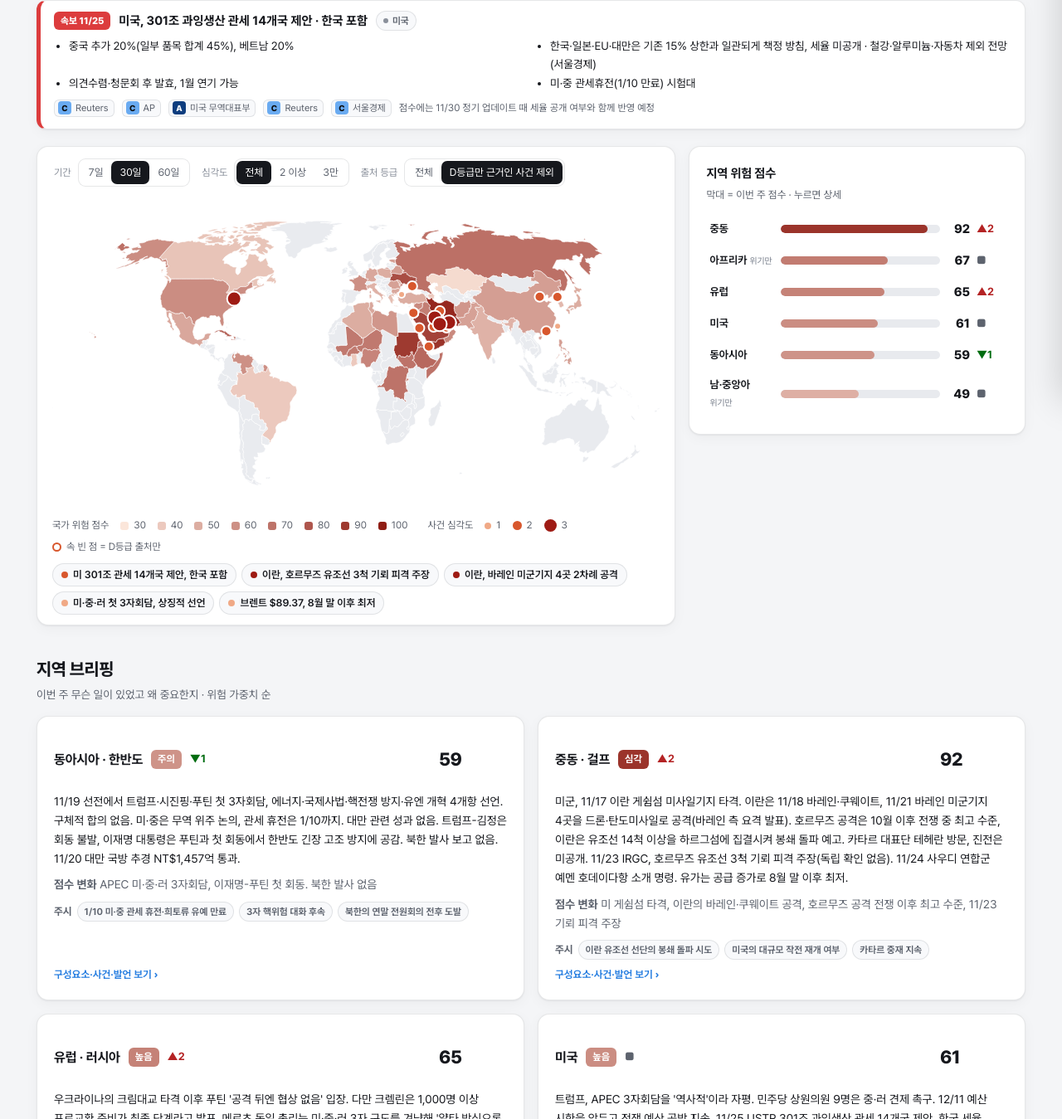
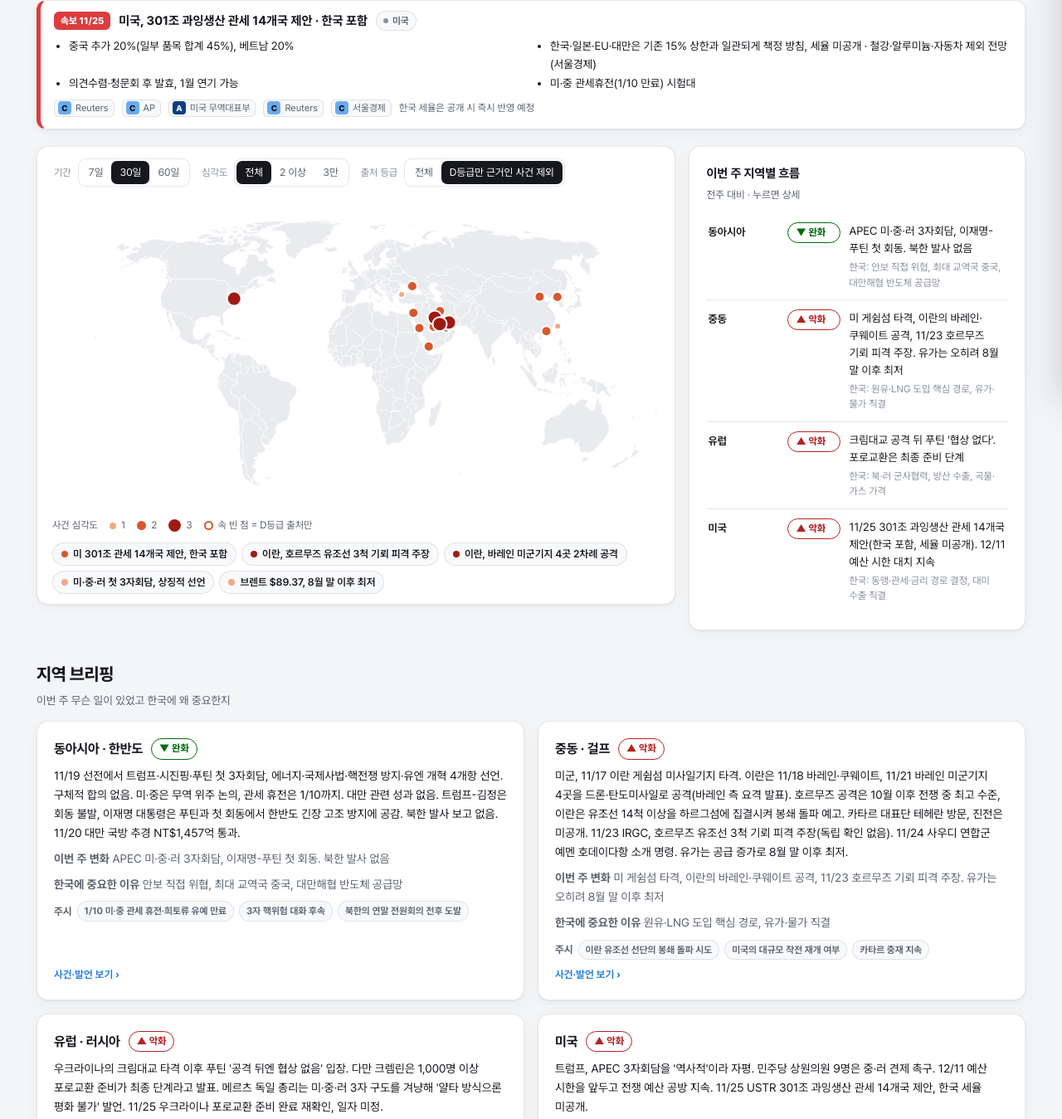
Before and after one commit to navy588/geo-radar, a plain HTML site: page index.html in a window 1280 px wide. Shown: the part 316-1665 px from the top of the page at 83% size. Drawn offline with Linux system fonts and the light colour scheme.

Commit message:
Drop risk scores from the page; show core regions only
- Region panel shows direction (worse/steady/easing) with reason and
  why it matters for Korea, instead of 0-100 scores
- Hide South/Central Asia and Africa
- Map shows events only, no score shading

Co-Authored-By: Claude Opus 5.5 <noreply@anthropic.com>
Claude-Session: https://claude.ai/code/session_01RZwFj3B7djPEZcowoqf7zM

```diff
--- a/index.html
+++ b/index.html
@@ -270,6 +270,8 @@ svg .lbl{fill:var(--ink);font-weight:650}
 .qc .who{font-size:12.5px;color:var(--ink-2);display:flex;flex-wrap:wrap;gap:4px 8px;align-items:center}
 .qc .who b{color:var(--ink)}
 .rr{padding:12px 0;border-top:1px solid var(--line)}.rr:first-child{border-top:0}.rm{display:flex;align-items:center;gap:8px;flex-wrap:wrap}.rtk{font-size:14px;line-height:1.6;margin:4px 0}.rl{background:none;border:0;padding:0;font:inherit;font-size:12px;color:var(--ink-3);cursor:pointer;text-align:left}
+.dchip{display:inline-flex;align-items:center;gap:4px;font-size:12px;font-weight:750;padding:2px 9px;border-radius:999px;border:1px solid currentColor;white-space:nowrap}.dchip.up{color:var(--crit-ink)}.dchip.down{color:var(--good-ink)}.dchip.flat{color:var(--ink-2)}
+.dr{display:grid;grid-template-columns:86px 64px minmax(0,1fr);gap:10px;align-items:start;width:100%;border:0;border-top:1px solid var(--line);background:none;padding:11px 2px;cursor:pointer;text-align:left;font:inherit;color:inherit}.dr:first-child{border-top:0}.dr .rn{padding-top:2px}.dr .tx{font-size:13.5px;line-height:1.55}.dr .ko{display:block;font-size:12px;color:var(--ink-3);margin-top:3px}
 .qg{grid-column:1/-1;margin:6px 0 0;font-size:15px}
 .rbr .more{margin-top:auto}
 .st{font-size:11px;font-weight:700;padding:1px 7px;border-radius:999px;border:1px solid var(--line);background:var(--surface-2)}
@@ -299,13 +301,13 @@ svg .lbl{fill:var(--ink);font-weight:650}
     <div class="grid g-map">
       <div class="card" style="padding:14px 14px 10px"><div class="filters" id="mapf" style="margin:0 0 8px"></div><div id="map"></div><div class="legend" id="mapLeg" style="margin:6px 4px 0"></div><div class="hl" id="hl"></div></div>
       <div class="grid" style="align-content:start">
-                <div class="card"><h3>지역 위험 점수</h3><p class="sub">막대 = 이번 주 점수 · 누르면 상세</p><div id="rbars"></div></div>
+                <div class="card"><h3>이번 주 지역별 흐름</h3><p class="sub">전주 대비 · 누르면 상세</p><div id="rbars"></div></div>
       </div>
     </div>
   </section>
 
   <section id="brief">
-    <div class="sh"><div><h2>지역 브리핑</h2><p>이번 주 무슨 일이 있었고 왜 중요한지 · 위험 가중치 순</p></div></div>
+    <div class="sh"><div><h2>지역 브리핑</h2><p>이번 주 무슨 일이 있었고 한국에 왜 중요한지</p></div></div>
     <div class="grid g-2" id="rbrief"></div>
   </section>
 
@@ -349,7 +351,7 @@ svg .lbl{fill:var(--ink);font-weight:650}
   <section id="audit">
     <div class="sh"><div><h2>출처 감사·방법론</h2></div></div>
     <div class="grid g-3" id="auditTiles"></div>
-    <details class="card" style="margin-top:16px"><summary style="cursor:pointer;font-weight:700">점수 산출 방식</summary><div id="method" style="margin-top:10px"></div></details>
+    <details class="card" style="margin-top:16px"><summary style="cursor:pointer;font-weight:700">판단 기준</summary><div id="method" style="margin-top:10px"></div></details>
     <details class="card" style="margin-top:16px"><summary style="cursor:pointer;font-weight:700">전체 출처 목록과 검증 제외 자료</summary>
       <div style="display:flex;justify-content:flex-end;margin-top:10px"><input class="search" id="q" placeholder="발행처·제목 검색"></div>
       <div class="filters" id="srcf" style="margin-top:10px"></div>
@@ -384,6 +386,9 @@ const TYPEC={official:'--s1',thinktank:'--s2',ib:'--s3',data:'--s4',news:'--s5',
 const COMPC=['--s1','--s2','--s3','--s4','--s5'];
 const fmtD=s=>{if(!s)return '날짜 미표시';const [y,m,d]=s.split('-');return `${y}.${m}.${d}`};
 const md=s=>{const [y,m,d]=s.split('-');return `${+m}/${+d}`};
+const DIR={up:['악화','▲','up'],down:['완화','▼','down'],flat:['유지','■','flat']};
+const dirOf=id=>{const c=(L.changes||[]).find(x=>x.region===id);return {c,d:DIR[c?.dir||'flat']}};
+const dirChip=id=>{const {d}=dirOf(id);return `<span class="dchip ${d[2]}">${d[1]} ${d[0]}</span>`};
 const bandOf=v=>D.method.bands.find(b=>v>=b.min&&v<=b.max)||D.method.bands[0];
 
 function cite(ids){
@@ -434,6 +439,9 @@ document.addEventListener('click',e=>{const b=e.target.closest('.cite');if(b){e.
 // ---------- load
 const boot=([d,w])=>{D=d;W=w;S=d.snapshots;L=S[S.length-1];P=S[S.length-2];
   d.sources.forEach(s=>SRC[s.id]=s);d.regions.forEach(r=>RG[r.id]=r);
+  const CORE=new Set(d.regions.filter(r=>r.tier===1).map(r=>r.id));const inC=x=>CORE.has(x.region);
+  d.regions=d.regions.filter(r=>CORE.has(r.id));d.events=d.events.filter(inC);d.upcoming=(d.upcoming||[]).filter(inC);
+  ['experts','expertViews','headlines','judgments','changes'].forEach(k=>{if(L[k])L[k]=L[k].filter(inC)});
   const use=(ids,label)=>(ids||[]).forEach(i=>(USED[i]=USED[i]||[]).push(label));
   (L.judgments||[]).forEach(j=>{use(j.basis,'핵심 판단: '+j.text);use(j.dissentSrc,'반대 근거: '+j.text)});
   d.events.forEach(e=>use(e.src,`사건 ${md(e.date)}: ${e.title}`));
@@ -460,7 +468,7 @@ function renderAll(){
   renderReports();renderKorea();renderAudit();renderMapFilters();renderHL();renderFlash();renderBoard();renderRBars();renderScen();renderBrief();renderQuotes();
   $('#lede').textContent=L.oneLiner;
   renderCharts();
-  $('#foot').innerHTML=`${esc(D.method.summary)}<br>점수와 확률은 편집 판단으로, 투자·정책 결정의 단독 근거로 사용 금지. 출처 저작권은 각 발행처 소유. 데이터: <a href="data/geo.json">geo.json</a>`;
+  $('#foot').innerHTML=`지역 흐름·가능성·확률은 편집 판단으로, 투자·정책 결정의 단독 근거로 사용 금지. 출처 저작권은 각 발행처 소유. 데이터: <a href="data/geo.json">geo.json</a>`;
   const ths=$('#theme');ths.textContent=document.documentElement.dataset.theme==='dark'?'라이트 모드':'다크 모드';
   ths.onclick=()=>{const t=document.documentElement.dataset.theme==='dark'?'light':'dark';document.documentElement.dataset.theme=t;localStorage.setItem('gr-theme',t);ths.textContent=t==='dark'?'라이트 모드':'다크 모드';renderCharts()};
   // nav highlight
@@ -491,16 +499,16 @@ function renderMap(){
   const el=$('#map');el.innerHTML='';const w=el.clientWidth||800,h=Math.round(w*0.52);
   const feats=topojson.feature(W,W.objects.countries).features.filter(f=>f.id!=='010');
   const proj=d3.geoNaturalEarth1().fitExtent([[4,4],[w-4,h-4]],{type:'FeatureCollection',features:feats});const path=d3.geoPath(proj);
-  const svg=d3.select(el).append('svg').attr('viewBox',`0 0 ${w} ${h}`).attr('role','img').attr('aria-label','국가별 위험 점수와 사건 위치 지도');
+  const svg=d3.select(el).append('svg').attr('viewBox',`0 0 ${w} ${h}`).attr('role','img').attr('aria-label','주요 사건 위치 지도');
   const sc=L.countries,names=D.countryNames;
-  svg.append('g').selectAll('path').data(feats).join('path').attr('d',path).attr('fill',f=>{const k=String(f.id).padStart(3,'0');return sc[k]!=null?riskColor(sc[k]):css('--nodata')}).attr('stroke',css('--land-stroke')).attr('stroke-width',.6)
-    .on('mousemove',(ev,f)=>{const k=String(f.id).padStart(3,'0');if(sc[k]==null)return hideTip();showTip(ev,`<b>${esc(names[k]||k)}</b><br>위험 점수 ${sc[k]} · ${bandOf(sc[k]).label}`)}).on('mouseleave',hideTip);
+  svg.append('g').selectAll('path').data(feats).join('path').attr('d',path).attr('fill',css('--nodata')).attr('stroke',css('--land-stroke')).attr('stroke-width',.6)
+    .on('mousemove',(ev,f)=>{const k=String(f.id).padStart(3,'0');if(!names[k])return hideTip();showTip(ev,`<b>${esc(names[k])}</b>`)}).on('mouseleave',hideTip);
   const ev=filteredEvents();const r=d3.scaleOrdinal([1,2,3],[4,6,8.5]);
   svg.append('g').selectAll('circle').data([...ev].sort((a,b)=>a.sev-b.sev)).join('circle').attr('cx',d=>proj([d.lon,d.lat])[0]).attr('cy',d=>proj([d.lon,d.lat])[1]).attr('r',d=>r(d.sev)).attr('fill',d=>dOnly(d)?css('--surface'):sevC(d.sev)).attr('stroke',d=>dOnly(d)?sevC(d.sev):css('--surface')).attr('stroke-width',2).style('cursor','pointer')
     .on('mousemove',(e,d)=>showTip(e,`<b>${esc(d.title)}</b><br>${fmtD(d.date)} · 심각도 ${d.sev}${dOnly(d)?'<br><span class="k">⚠ D등급 출처만 있음</span>':''}<br><span class="k">클릭 시 출처 표시</span>`)).on('mouseleave',hideTip).on('click',(e,d)=>{hideTip();openEvent(d)});
   // legend
   const stops=[30,40,50,60,70,80,90,100];
-  $('#mapLeg').innerHTML=`<span>국가 위험 점수</span>${stops.map(s=>`<span><i style="background:${riskColor(s)}"></i>${s}</span>`).join('')}<span style="margin-left:10px">사건 심각도</span>${[1,2,3].map(s=>`<span><i style="background:${sevC(s)};border-radius:50%;width:${[0,8,11,15][s]}px;height:${[0,8,11,15][s]}px"></i>${s}</span>`).join('')}<span><i style="background:transparent;border:2px solid var(--sev2);border-radius:50%;width:11px;height:11px"></i>속 빈 점 = D등급 출처만</span>`;
+  $('#mapLeg').innerHTML=`<span>사건 심각도</span>${[1,2,3].map(s=>`<span><i style="background:${sevC(s)};border-radius:50%;width:${[0,8,11,15][s]}px;height:${[0,8,11,15][s]}px"></i>${s}</span>`).join('')}<span><i style="background:transparent;border:2px solid var(--sev2);border-radius:50%;width:11px;height:11px"></i>속 빈 점 = D등급 출처만</span>`;
 
 }
 
@@ -607,16 +615,13 @@ function renderGauge(){
   wt.querySelectorAll('input').forEach(inp=>inp.oninput=()=>{weights[inp.dataset.r]=inp.value/100;renderGauge()});
 }
 function renderRBars(){
-  const rows=D.regions.map(r=>({r,v:L.regions[r.id].score,p:P.regions[r.id]?.score,c:(L.changes||[]).find(c=>c.region===r.id)})).sort((a,b)=>b.v-a.v);
-  $('#rbars').innerHTML=rows.map(o=>{const dv=o.p!=null?o.v-o.p:0;return `<button class="rb" data-r="${o.r.id}"><span class="rn">${esc(SN(o.r.id))}${o.r.weight?'':' <span class="w">위기만</span>'}</span><span class="rt"><i style="width:${o.v}%;background:${riskColor(o.v)}"></i></span><span class="rv">${o.v}</span><span class="delta ${dv>0?'up':dv<0?'down':'flat'}">${dv>0?'▲':dv<0?'▼':'■'}${Math.abs(dv)||''}</span></button>`}).join('');
-  $('#rbars').querySelectorAll('.rb').forEach(b=>{const o=rows.find(x=>x.r.id===b.dataset.r);b.onclick=()=>openRegion(b.dataset.r);
-    b.onmousemove=e=>showTip(e,`<b>${esc(o.r.name)}</b> ${o.v}점 · ${bandOf(o.v).label}${o.c?`<br><span class="k">${esc(o.c.text)}</span>`:''}`);b.onmouseleave=hideTip});
+  $('#rbars').innerHTML=D.regions.map(r=>{const {c}=dirOf(r.id);return `<button class="dr" data-r="${r.id}"><span class="rn">${esc(SN(r.id))}</span>${dirChip(r.id)}<span class="tx">${esc(c?.text||'큰 변화 없음')}<span class="ko">한국: ${esc(r.why)}</span></span></button>`}).join('');
+  $('#rbars').querySelectorAll('.dr').forEach(b=>b.onclick=()=>openRegion(b.dataset.r));
 }
 function openRegion(id){
-  const r=RG[id],R=L.regions[id],pr=P.regions[id];const dv=R.score-pr.score;const dims=D.method.dimensions;
+  const r=RG[id],R=L.regions[id];
   const ex=(L.experts||[]).filter(x=>x.region===id);const evs=D.events.filter(e=>e.region===id).sort((a,b)=>b.date.localeCompare(a.date)).slice(0,6);
-  openDrawer(r.name,`<div style="display:flex;align-items:center;gap:14px;margin-bottom:12px"><div style="font-size:44px;font-weight:800;letter-spacing:-.03em;line-height:1">${R.score}</div><div><span class="band" style="background:${riskColor(R.score)}">${bandOf(R.score).label}</span><div class="delta ${dv>0?'up':dv<0?'down':'flat'}" style="margin-top:4px">${dv>0?'▲':dv<0?'▼':'■'} ${Math.abs(dv)} 전주 대비</div></div></div>
-   ${R.components?`<div style="margin:8px 0 14px">${dims.map((m,i)=>`<div class="cb"><span>${esc(m.name)}</span><span class="rt"><i style="width:${R.components[m.id]}%;background:var(${COMPC[i]})"></i></span><b>${R.components[m.id]}</b></div>`).join('')}</div>`:''}
+  openDrawer(r.name,`<div style="display:flex;align-items:center;gap:10px;margin-bottom:12px">${dirChip(id)}<span class="mini">전주 대비 · 한국: ${esc(r.why)}</span></div>
    ${R.actors?`<div class="actors" style="margin-bottom:12px">${R.actors.map(a=>`<span class="tag">${esc(a)}</span>`).join('')}</div>`:''}
    <p style="margin:0 0 10px;font-size:13.5px">${esc(R.summary)}</p>
    ${R.watch?`<p class="mini" style="margin:12px 0 4px"><b>주시 포인트</b></p><ul class="mini" style="margin:0;padding-left:18px">${R.watch.map(w=>`<li>${esc(w)}</li>`).join('')}</ul>`:''}
@@ -629,12 +634,12 @@ function gdots(ids){return (ids||[]).filter(i=>SRC[i]).map(i=>{const s=SRC[i];re
 
 // ---------- region brief (text) & quotes
 function renderBrief(){
-  const rs=D.regions.filter(r=>r.weight||L.regions[r.id].score>=70).sort((a,b)=>(b.weight||0)-(a.weight||0));
-  $('#rbrief').innerHTML=rs.map(r=>{const R=L.regions[r.id],pr=P.regions[r.id];const dv=pr?R.score-pr.score:0;const c=(L.changes||[]).find(x=>x.region===r.id);
-    return `<div class="card rbr"><div class="rh"><h3>${esc(r.name)}</h3><span class="band" style="background:${riskColor(R.score)}">${bandOf(R.score).label}</span><span class="delta ${dv>0?'up':dv<0?'down':'flat'}">${dv>0?'▲':dv<0?'▼':'■'}${Math.abs(dv)||''}</span><span class="sc">${R.score}</span></div>
-     <p>${esc(R.summary)}</p>${c?`<p class="mini"><b>점수 변화</b> ${esc(c.text)}</p>`:''}
+  $('#rbrief').innerHTML=D.regions.map(r=>{const R=L.regions[r.id];const {c}=dirOf(r.id);
+    return `<div class="card rbr"><div class="rh"><h3>${esc(r.name)}</h3>${dirChip(r.id)}</div>
+     <p>${esc(R.summary)}</p>${c?`<p class="mini"><b>이번 주 변화</b> ${esc(c.text)}</p>`:''}
+     <p class="mini"><b>한국에 중요한 이유</b> ${esc(r.why)}</p>
      ${R.watch?`<div class="wl"><b>주시</b>${R.watch.slice(0,3).map(w=>`<span class="tag">${esc(w)}</span>`).join('')}</div>`:''}
-     <button class="more" data-r="${r.id}">구성요소·사건·발언 보기 ›</button></div>`}).join('');
+     <button class="more" data-r="${r.id}">사건·발언 보기 ›</button></div>`}).join('');
   $('#rbrief').querySelectorAll('.more').forEach(b=>b.onclick=()=>openRegion(b.dataset.r));
 }
 function renderQuotes(){
@@ -747,9 +752,7 @@ function renderAudit(){
     ['D등급만 근거인 사건',dOnly+'건',`전체 사건 ${D.events.length}건 중. 판단의 단독 근거로 미사용 · 출처 중앙 연령 ${Math.round(med)}일`]
   ].map(([a,b,c])=>`<div class="card"><div class="mini">${a}</div><div style="font-size:30px;font-weight:780;letter-spacing:-.03em">${b}</div><div class="mini">${c}</div></div>`).join('');
   const M=D.method;
-  $('#method').innerHTML=`<p class="mini" style="margin-top:0">${esc(M.summary)}</p>
-   <table class="t"><tr><th>구성요소</th><th class="num">가중치</th><th>정의</th></tr>${M.dimensions.map(x=>`<tr><td><b>${esc(x.name)}</b></td><td class="num">${Math.round(x.weight*100)}%</td><td class="mini">${esc(x.desc)}</td></tr>`).join('')}</table>
-   <p class="mini" style="margin:12px 0 4px"><b>점수 구간</b> ${M.bands.map(b=>`${b.label} ${b.min}–${b.max}`).join(' · ')}</p>
+  $('#method').innerHTML=`<p class="mini" style="margin-top:0">지역별 흐름(악화·유지·완화)은 전주 대비 편집 판단. 가능성·시나리오 확률은 공개 자료 기반 추정치이며 공식 통계 아님.</p>
    <p class="mini" style="margin:4px 0"><b>가능성 척도</b> ${M.likelihood.map(l=>`${l.term} ${l.range}`).join(' · ')}</p>
    <p class="mini" style="margin:4px 0"><b>확신도</b> ${M.confidence.map(c=>`${c.level}: ${c.desc}`).join(' / ')}</p>
    <p class="mini" style="margin:4px 0"><b>신뢰 등급</b> ${M.tiers.map(t=>`<span class="tier ${t.tier}">${t.tier}</span> ${t.name}: ${t.desc}`).join('<br>')}</p>
```
Also changed, not shown: data/geo.json.
